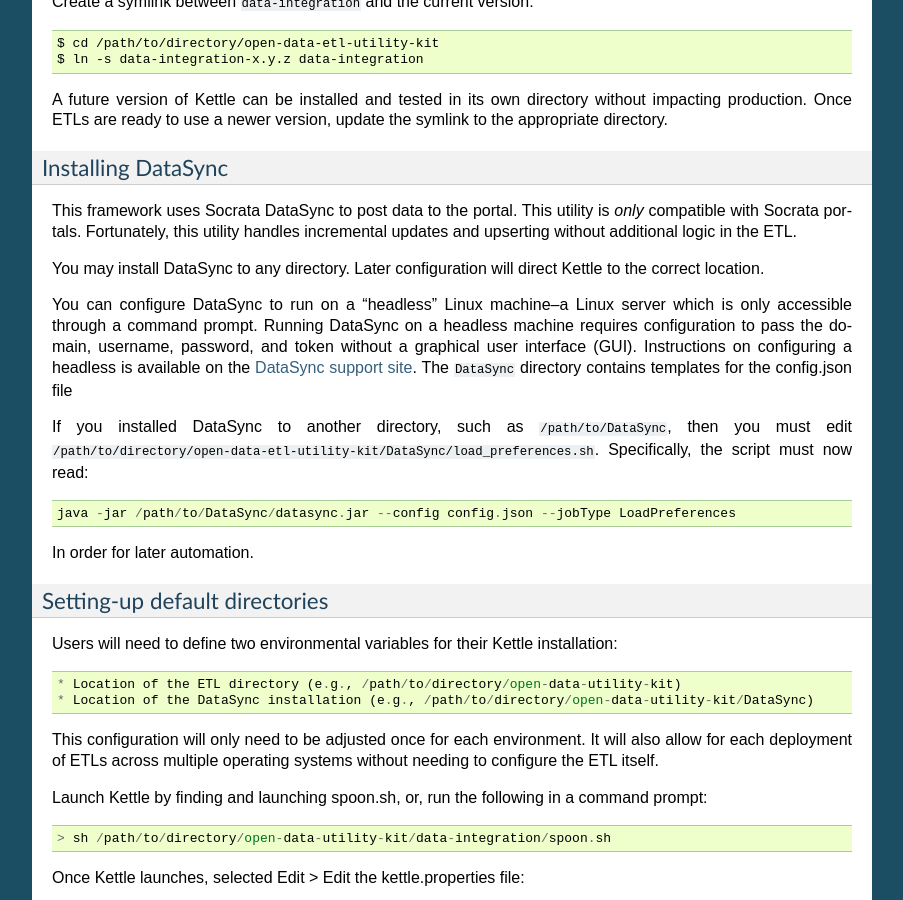
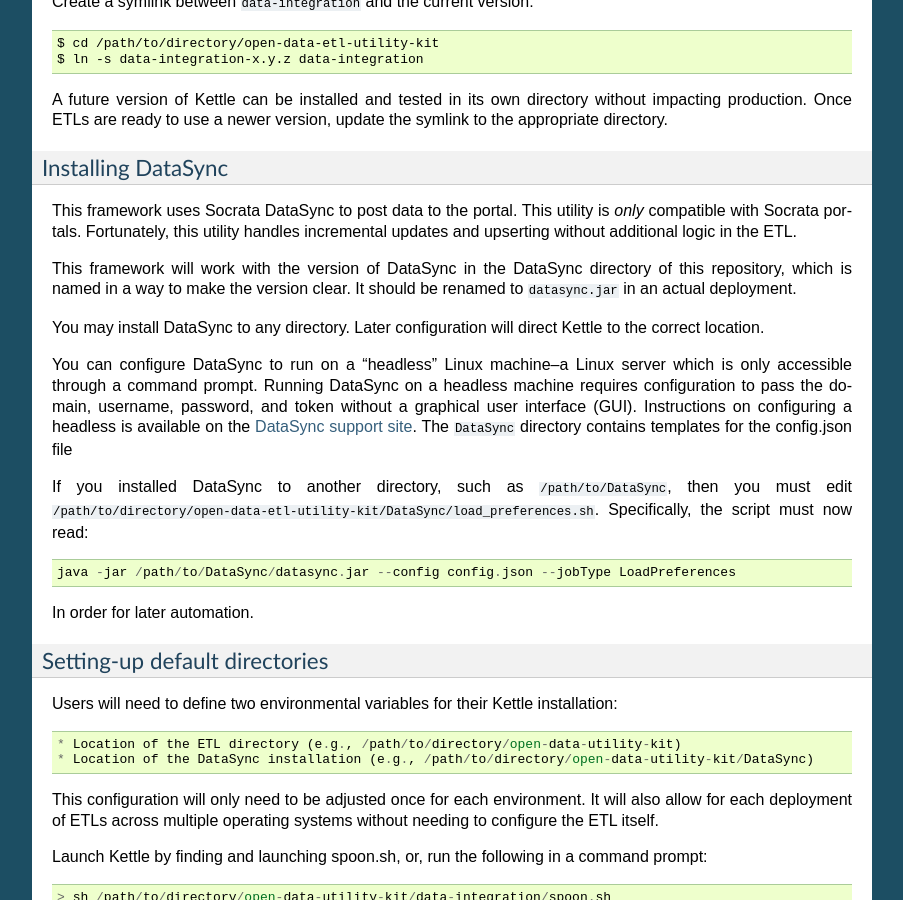
Before and after one commit to Chicago/open-data-etl-utility-kit, a Sphinx documentation site: the page built from docs/installation-configuration.rst, in a window 1280 px wide and 900 px high, scrolled down 885 px. Shown: the whole window, without its empty margins (198-1101 px from the left). Built offline with Sphinx 7.4.7, drawn with Linux system fonts in a browser that asks for light colours.

Commit message:
Update installation-configuration.rst
Noted that the framework will work with the version of DataSync in the repository and to rename it to datasync.jar.

```diff
--- a/docs/installation-configuration.rst
+++ b/docs/installation-configuration.rst
@@ -64,6 +64,10 @@
 utility is *only* compatible with Socrata portals. Fortunately, this
 utility handles incremental updates and upserting without additional
 logic in the ETL.
+
+This framework will work with the version of DataSync in the DataSync
+directory of this repository, which is named in a way to make the
+version clear. It should be renamed to ``datasync.jar`` in an actual deployment.
 
 You may install DataSync to any directory. Later configuration will
 direct Kettle to the correct location.
```
